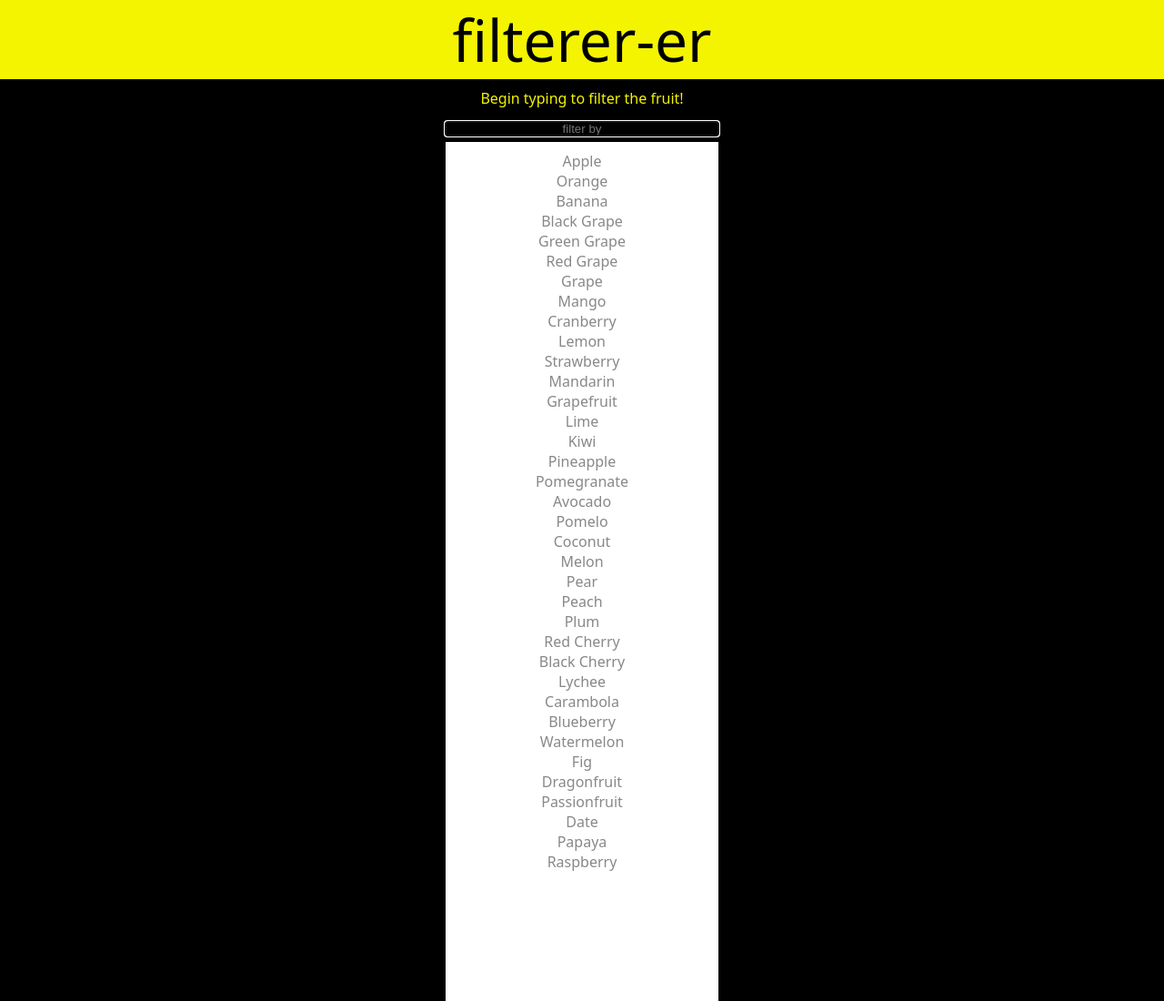
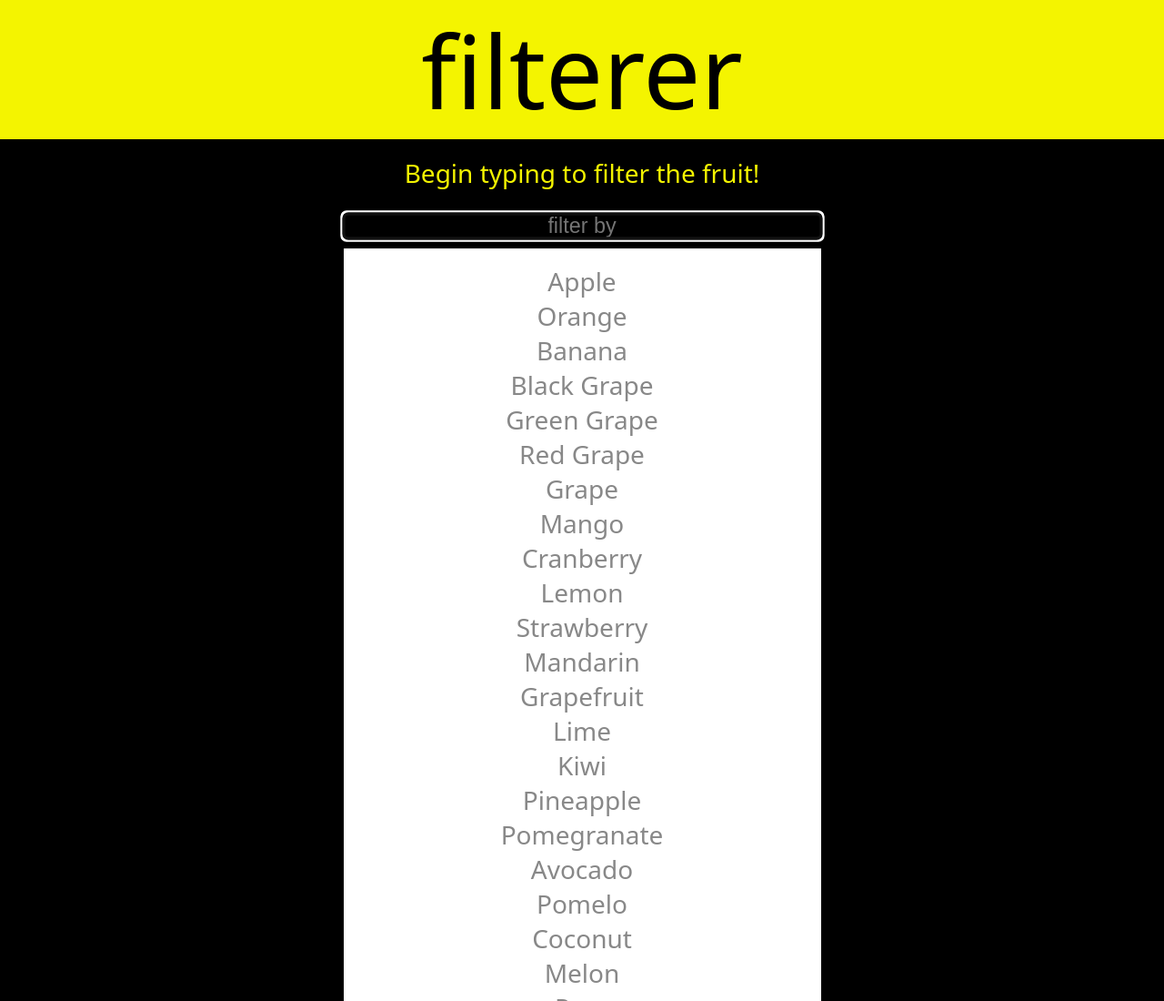
Before and after one commit to bradyshutt/filtererer, a plain HTML site: page index.html in a window 1280 px wide. Shown: the top 1100 px of the page at 91% size. Drawn offline with nearby package versions, Linux system fonts and the light colour scheme; no server answers.

Commit message:
added default zoom level of 175%

```diff
--- a/index.html
+++ b/index.html
@@ -8,7 +8,7 @@
 <body>
 
   <header>
-    filterer-er
+    filterer
   </header>
 
   <div class="subheading">
--- a/js/main.js
+++ b/js/main.js
@@ -2,6 +2,9 @@
 
 
 $(function onPageLoad() {
+   document.body.style.zoom="175%"
+   $(document.body).css('-moz-transform', 'scale(1.75)')
+   //-moz-transform: scale(1.75);
   $('#filterer-query').on('input', inputChange).focus()
 
 //  let p = jQuery.getJSON('https://www.ifixit.com/api/2.0/wikis/CATEGORY?display=titles&limit=10000&offset=1&pretty')
```
